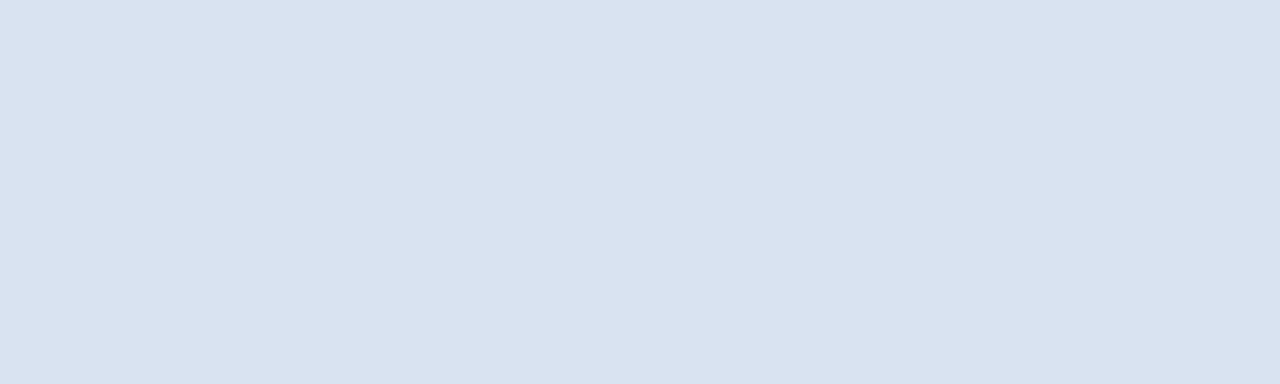
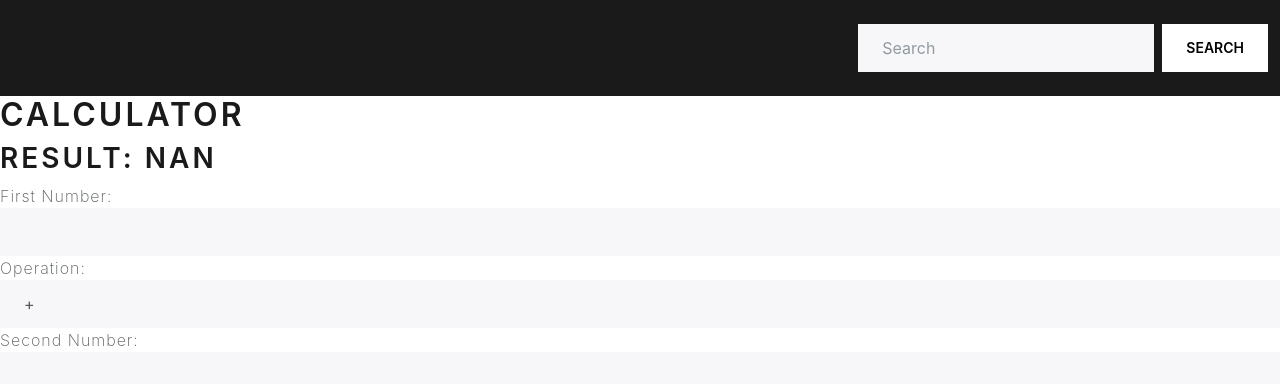
Before and after one commit to TuffestGuy/MealReact, a React (Create React App) app: page /calculator in a window 1280 px wide. Before the commit this address had no page. Shown: the top 384 px of the page. Built offline with nearby package versions, Linux system fonts and the light colour scheme.

Commit message:
Additional React

```diff
--- a/public/index.html
+++ b/public/index.html
@@ -17,7 +17,7 @@
     <link rel="manifest" href="%PUBLIC_URL%/manifest.json" />
     <link
       rel="stylesheet"
-      href="https://cdn.jsdelivr.net/npm/bootswatch@5/dist/morph/bootstrap.min.css"
+      href="https://cdn.jsdelivr.net/npm/bootswatch@5/dist/lux/bootstrap.min.css"
     />
     <!--
       Notice the use of %PUBLIC_URL% in the tags above.
--- a/src/App.js
+++ b/src/App.js
@@ -4,6 +4,8 @@ import { BrowserRouter as Router, Route, Routes, Navigate, Outlet } from 'react-
 import Nav from './nav';
 import Home from './pages/Home';
 import Portfolio from './pages/Portfolio';
+import Login from './pages/Login';
+import Calculator from './pages/Calculator';
 
 const NavBarLayout = () => (
   <>
@@ -19,6 +21,8 @@ function App() {
         <Route element={<NavBarLayout />}>
           <Route path="/home" element={<Home />} />
           <Route path="/portfolio" element={<Portfolio />} />
+          <Route path="/login" element={<Login />} />
+          <Route path="/calculator" element={<Calculator />} />
         </Route>
       </Routes>
     </Router>
--- a/src/nav.js
+++ b/src/nav.js
@@ -17,12 +17,6 @@ function Nav() {
         <li class="nav-item">
           <NavLink class="nav-link" to="/portfolio" activeclassname="active">Portfolio</NavLink>
         </li>
-        <li class="nav-item">
-          <a class="nav-link" href="#">Pricing</a>
-        </li>
-        <li class="nav-item">
-          <a class="nav-link" href="#">About</a>
-        </li>
       </ul>
       <form class="d-flex">
         <input class="form-control me-sm-2" type="search" placeholder="Search" />
--- /dev/null
+++ b/src/pages/Calculator.js
@@ -0,0 +1,77 @@
+// additional exercise only
+
+import React, { useState, useEffect } from "react";
+
+function Calculator() {
+    const [num1, setNum1] = useState("");
+    const [operation, setOperation] = useState("+");
+    const [num2, setNum2] = useState("");
+    const [result, setResult] = useState("");
+
+
+    useEffect(() => {
+            const a = parseFloat(num1);
+            const b = parseFloat(num2);
+            let res = "";
+            if (operation === "+") {
+                res = a + b;
+            }
+              else if (operation === "-") {
+                res = a - b;
+            } else if (operation === "*") {
+                res = a * b;
+            } else if (operation === "/") {
+                res = a / b ;
+            } else if (operation === "%") {
+                res = a % b;
+            }
+            setResult(res);
+        }
+    , [num1, num2, operation]);
+
+
+    return (
+        <div>
+            <h1>Calculator</h1>
+            <h2>Result: {result}</h2>
+            <form>
+                <div className="form-group">
+                    <label>First Number:</label>
+                    <input
+                        type="number"
+                        className="form-control"
+                        value={num1}
+                        required
+                        onChange={(e) => setNum1(e.target.value)}
+                    />
+                </div>
+                <div className="form-group">
+                    <label>Operation:</label>
+                    <select
+                        className="form-control"
+                        value={operation}
+                        onChange={(e) => setOperation(e.target.value)}
+                    >
+                        <option value="+">+</option>
+                        <option value="-">-</option>
+                        <option value="*">*</option>
+                        <option value="/">/</option>
+                        <option value="%">%</option>
+                    </select>
+                </div>
+                <div className="form-group mb-5">
+                    <label>Second Number:</label>
+                    <input
+                        type="number"
+                        className="form-control"
+                        value={num2}
+                        required
+                        onChange={(e) => setNum2(e.target.value)}
+                    />
+                </div>
+            </form>
+        </div>
+    );
+}
+
+export default Calculator;
--- /dev/null
+++ b/src/pages/Login.js
@@ -0,0 +1,62 @@
+import React, {useState, useEffect} from "react";
+import { useNavigate } from "react-router-dom";
+
+function Login(){
+    const [username,setUsername]=useState("");
+    const [password,setPassword]=useState("");
+    const [title,setTitle]=useState("");
+    // placeholder for username and password values since we dont have database yet
+    const realusername = 'admin';
+    const realpassword = 'adpw';
+
+    const navigate=useNavigate();
+
+    useEffect(()=>{
+        setTitle(`Hello, ${username}`);
+    }, [username])
+
+    const handleLogin=(e)=>{
+        e.preventDefault();
+        if(username===realusername && password===realpassword){
+            alert("Logged In Successful");
+            navigate("/home");
+        }
+        else {
+            alert("Login Error");
+        }
+    }
+
+    return(
+        <div>
+            <h1>Login Form</h1>
+            <h2>{title}</h2>
+            <form onSubmit={handleLogin}>
+                <div className="form-group">
+                    <label>Username:</label>
+                    <input
+                        type="text"
+                        className="form-control"
+                        value={username}
+                        required
+                        maxLength={20}
+                        onChange={(e)=>setUsername(e.target.value)}
+                    />
+                </div>
+                <div className="form-group mb-5">
+                    <label>Password:</label>
+                    <input
+                        type="password"
+                        className="form-control"
+                        value={password}
+                        required
+                        maxLength={20}
+                        onChange={(e)=>setPassword(e.target.value)}
+                    />
+                </div>
+                <button type="submit" class="btn btn-danger">Login</button>
+            </form>
+        </div>
+    )
+}
+
+export default Login;
```
